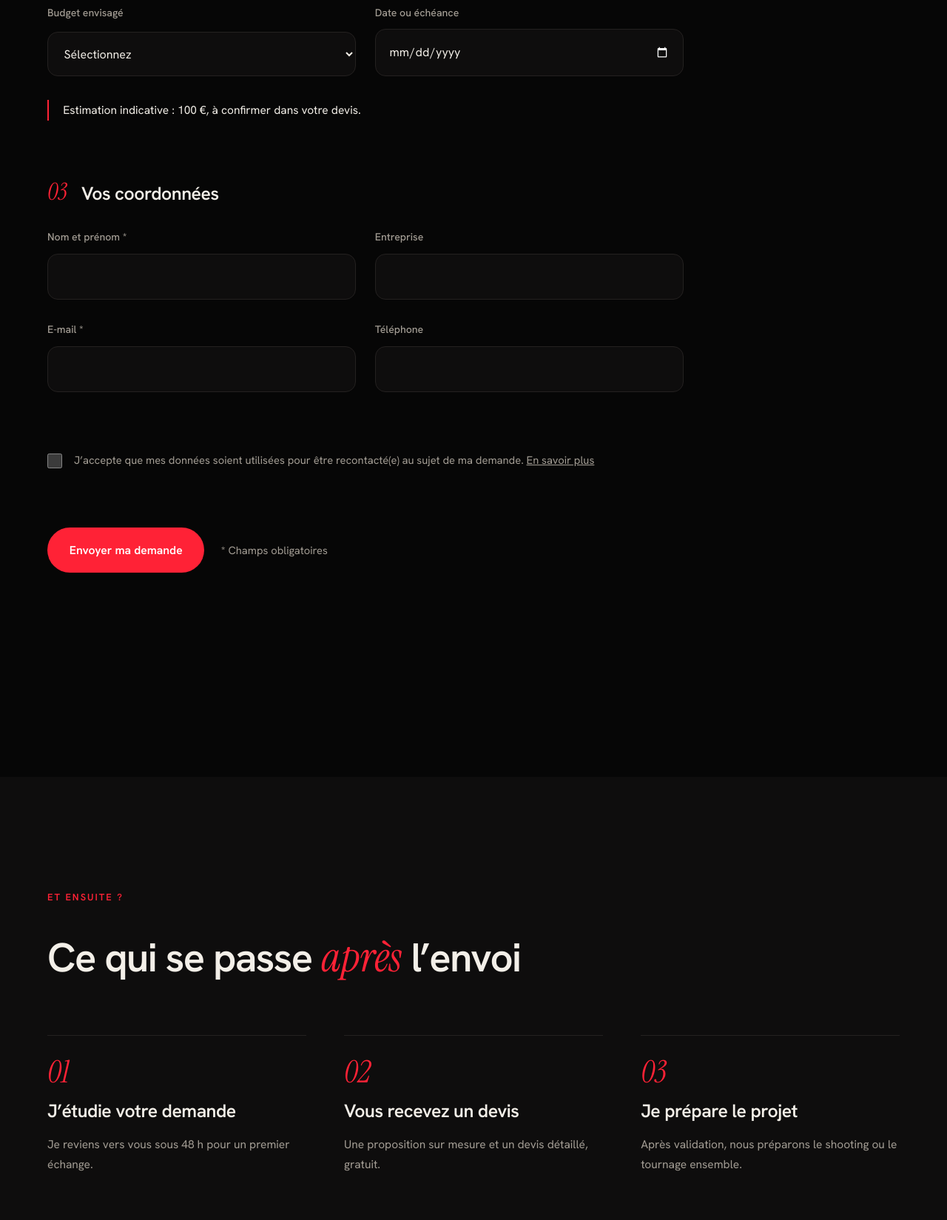
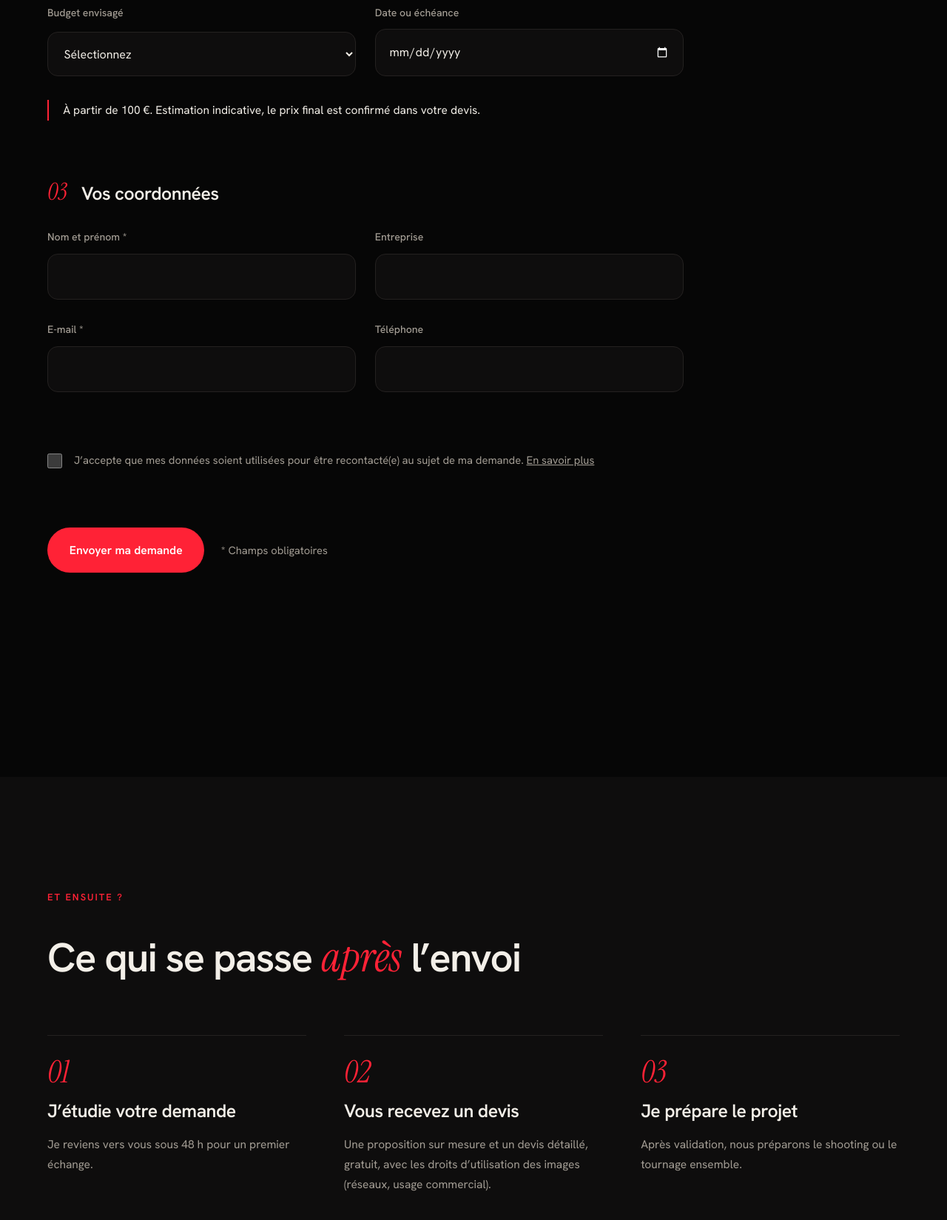
Before and after one commit to mnsstudio/MnsStudio, a plain HTML site: page devis.html in a window 1280 px wide. Shown: the part 1640-3289 px from the top of the page at 74% size. Drawn offline with Linux system fonts and the light colour scheme.

Commit message:
Devis : estimation affichee 'a partir de' et mention des droits d'utilisation
Co-Authored-By: Claude Sonnet 5.5 <noreply@anthropic.com>
Claude-Session: https://claude.ai/code/session_018DDriGb5x3A2GA8D9Zp7N8

```diff
--- a/app.js
+++ b/app.js
@@ -99,7 +99,7 @@
  function upd(){
   var tot=0,has=false;
   if(cur.price){fields.querySelectorAll('select[data-l]').forEach(function(x){if(x.dataset.l===cur.price&&+x.value>0)has=true;tot+=(+x.value)})}
-  estn.hidden=!has;estn.textContent=has?'Estimation indicative : '+tot+' €, à confirmer dans votre devis.':'';
+  estn.hidden=!has;estn.textContent=has?'À partir de '+tot+' €. Estimation indicative, le prix final est confirmé dans votre devis.':'';
  }
  types.innerHTML=T.map(function(t){return '<button type="button" data-t="'+t.id+'" aria-pressed="false"><b>'+esc(t.t)+'</b><small>'+esc(t.s)+'</small></button>'}).join('');
  types.addEventListener('click',function(e){var b=e.target.closest('button');if(!b)return;build(T.filter(function(t){return t.id===b.dataset.t})[0])});
--- a/devis.html
+++ b/devis.html
@@ -32,7 +32,7 @@
 <div class="sub"><button class="btn r" type="submit">Envoyer ma demande</button><small>* Champs obligatoires</small></div>
 <p class="ok" id="ok" role="status"></p></form></div></section>
 <section class="sec" style="background:var(--bg2)"><div class="w"><div class="head rv"><span class="eyebrow">Et ensuite ?</span><h2>Ce qui se passe <em>après</em> l’envoi</h2></div>
-<div class="steps" style="grid-template-columns:repeat(3,1fr)"><div class="st rv"><span class="n">01</span><h3>J’étudie votre demande</h3><p>Je reviens vers vous sous 48 h pour un premier échange.</p></div><div class="st rv"><span class="n">02</span><h3>Vous recevez un devis</h3><p>Une proposition sur mesure et un devis détaillé, gratuit.</p></div><div class="st rv"><span class="n">03</span><h3>Je prépare le projet</h3><p>Après validation, nous préparons le shooting ou le tournage ensemble.</p></div></div></div></section>
+<div class="steps" style="grid-template-columns:repeat(3,1fr)"><div class="st rv"><span class="n">01</span><h3>J’étudie votre demande</h3><p>Je reviens vers vous sous 48 h pour un premier échange.</p></div><div class="st rv"><span class="n">02</span><h3>Vous recevez un devis</h3><p>Une proposition sur mesure et un devis détaillé, gratuit, avec les droits d’utilisation des images (réseaux, usage commercial).</p></div><div class="st rv"><span class="n">03</span><h3>Je prépare le projet</h3><p>Après validation, nous préparons le shooting ou le tournage ensemble.</p></div></div></div></section>
 </main>
 <footer class="ft"><div class="w"><div class="cols">
 <div><a class="logo" href="index.html" aria-label="Mns_Studio, accueil"><b>Mns</b><i></i><em>Studio</em></a><p>Photographe et vidéaste à Paris. Un seul interlocuteur, de l’idée à la livraison.</p></div>
```
